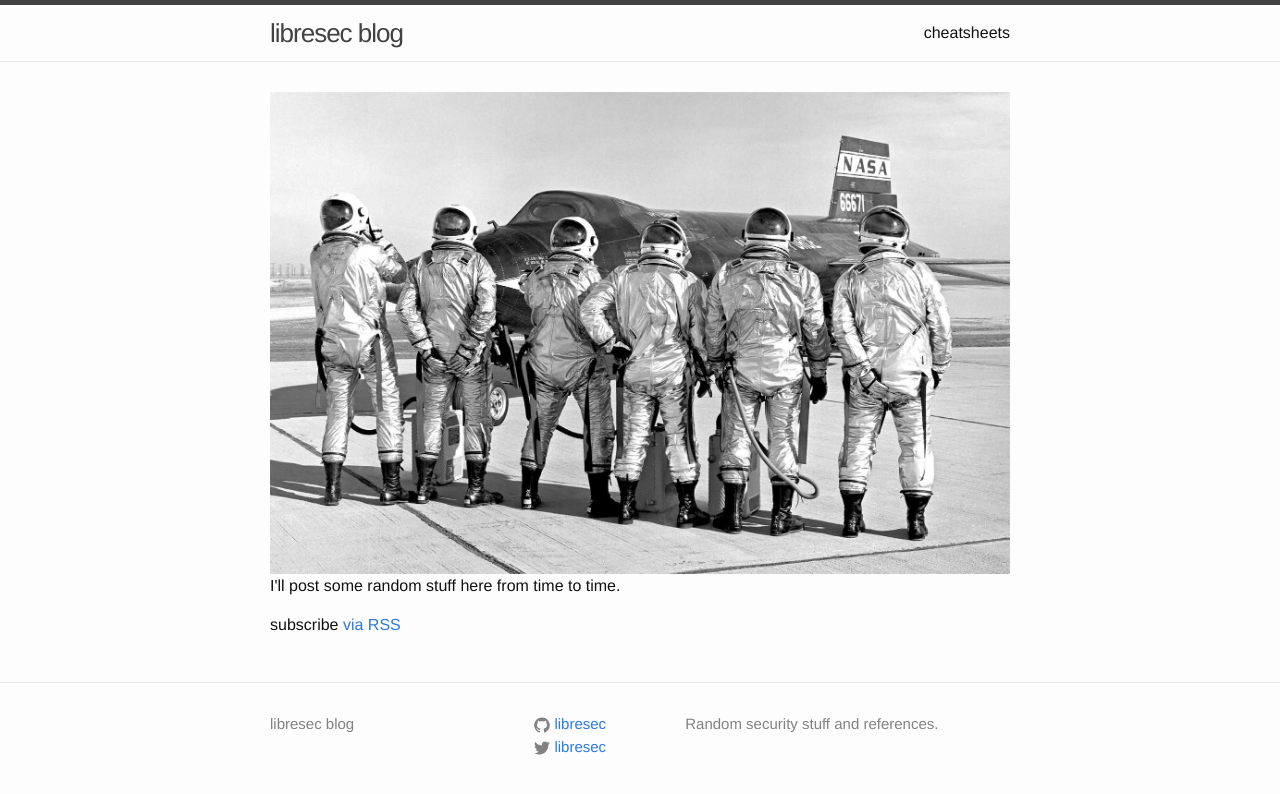
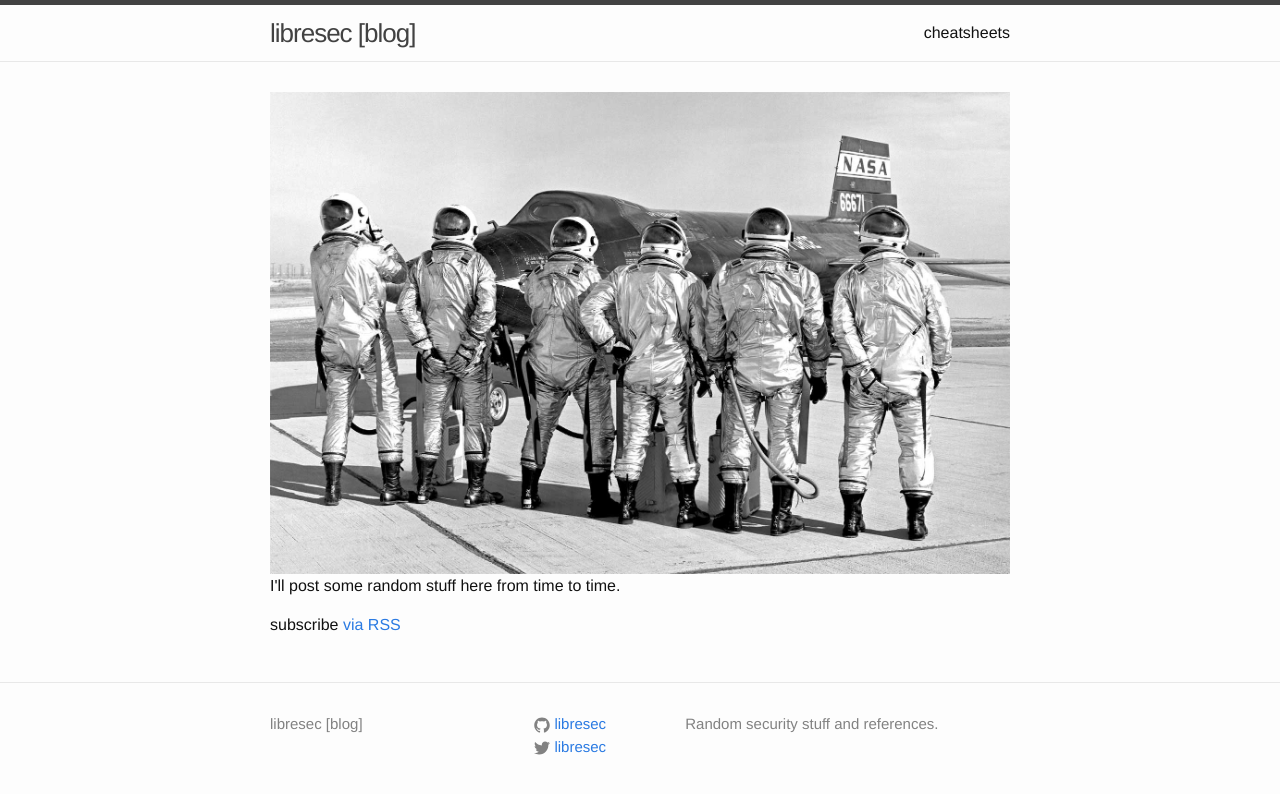
Before and after one commit to libresec/libresec.github.io, a Jekyll site: the page built from index.html, in a window 1280 px wide. Shown: the top 794 px of the page. Built offline with Jekyll 4.4.1, drawn with Linux system fonts in a browser that asks for light colours; the list of posts is cut into pages by our own code.

```diff
--- a/_config.yml
+++ b/_config.yml
@@ -1,5 +1,5 @@
 # Site settings
-title: libresec blog
+title: libresec [blog]
 #email: your-email@domain.com
 description: Random security stuff and references.
 baseurl: "" # the subpath of your site, e.g. /blog/
```
